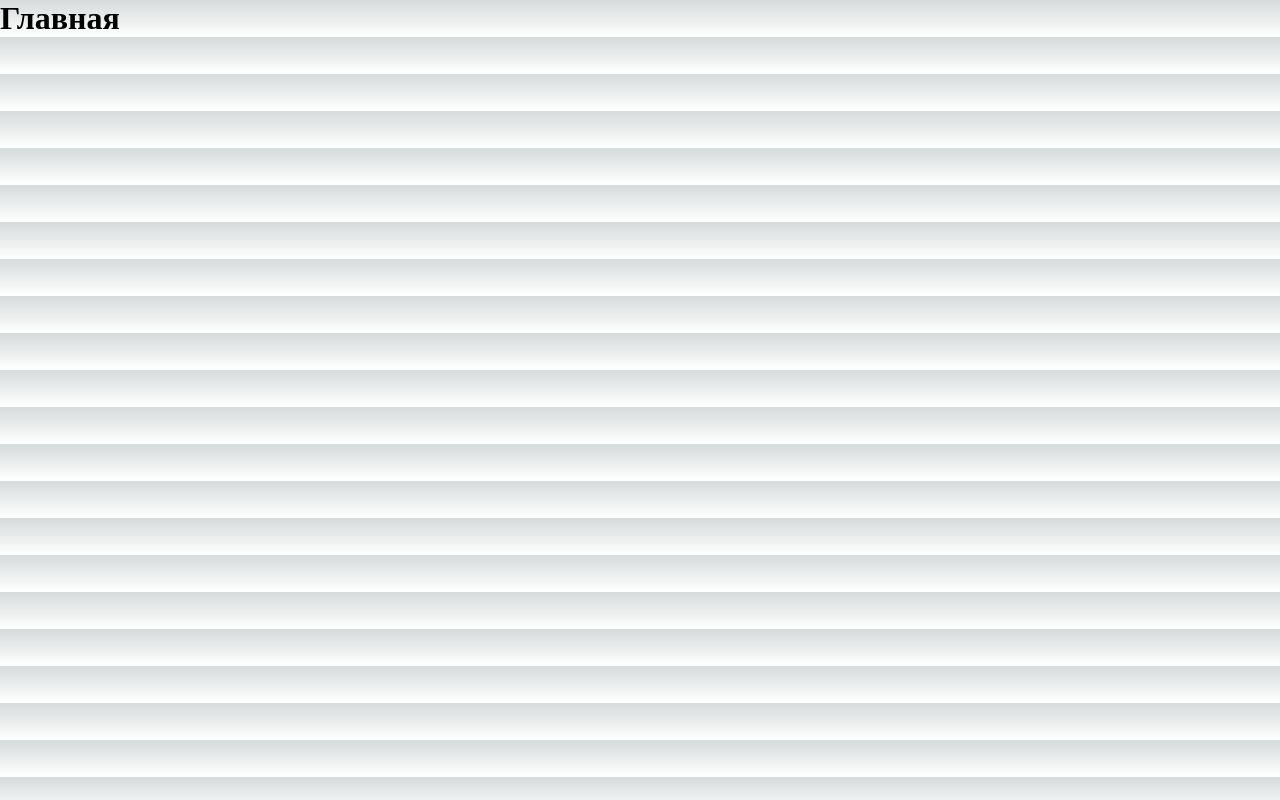
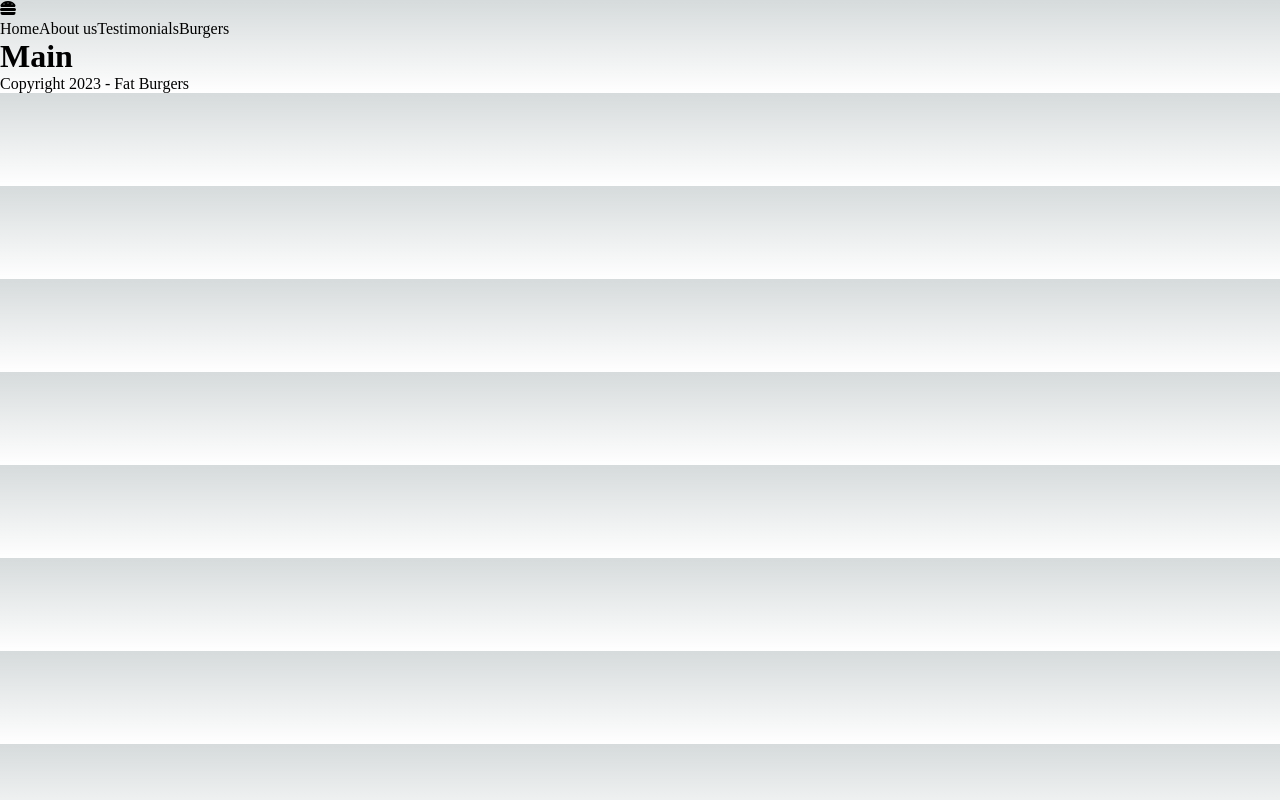
Before and after one commit to Alexey-Pavlov/nextjs-burger, a Next.js app: page / in a window 1280 px wide. Built offline with nearby package versions, Linux system fonts and the light colour scheme.

Commit message:
feat: add additional components (footer, header) & react-icons

```diff
--- /dev/null
+++ b/components/Footer.tsx
@@ -0,0 +1,9 @@
+const Footer = () => {
+    return (
+        <footer>
+            Copyright 2023 - Fat Burgers
+        </footer>
+    )
+}
+
+export default Footer
--- /dev/null
+++ b/components/Header.tsx
@@ -0,0 +1,17 @@
+import {FaHamburger} from 'react-icons/fa'
+
+const Header = () => {
+    return (<header>
+        <div>
+            <FaHamburger/>
+        </div>
+        <nav>
+            <a href="">Home</a>
+            <a href="">About us</a>
+            <a href="">Testimonials</a>
+            <a href="">Burgers</a>
+        </nav>
+    </header>)
+}
+
+export default Header
--- a/package.json
+++ b/package.json
@@ -18,6 +18,7 @@
     "next": "13.1.2",
     "react": "18.2.0",
     "react-dom": "18.2.0",
+    "react-icons": "^4.7.1",
     "typescript": "4.9.4"
   }
 }
--- a/pages/index.tsx
+++ b/pages/index.tsx
@@ -1,7 +1,12 @@
+import Header from '../components/Header'
+import Footer from '../components/Footer'
+
 export default function Home() {
     return (<>
-            <div>
-                <h1>Главная</h1>
-            </div>
-        </>)
+        <div>
+            <Header/>
+            <h1>Main</h1>
+            <Footer/>
+        </div>
+    </>)
 }
```
Also changed, not shown: pages/about.tsx (added, +13 -0 lines), pages/burgers/cheeseburger.tsx (added, +7 -0 lines), pages/burgers/index.tsx (added, +7 -0 lines), 1 other file (tests, documents, lock files or other folders).
